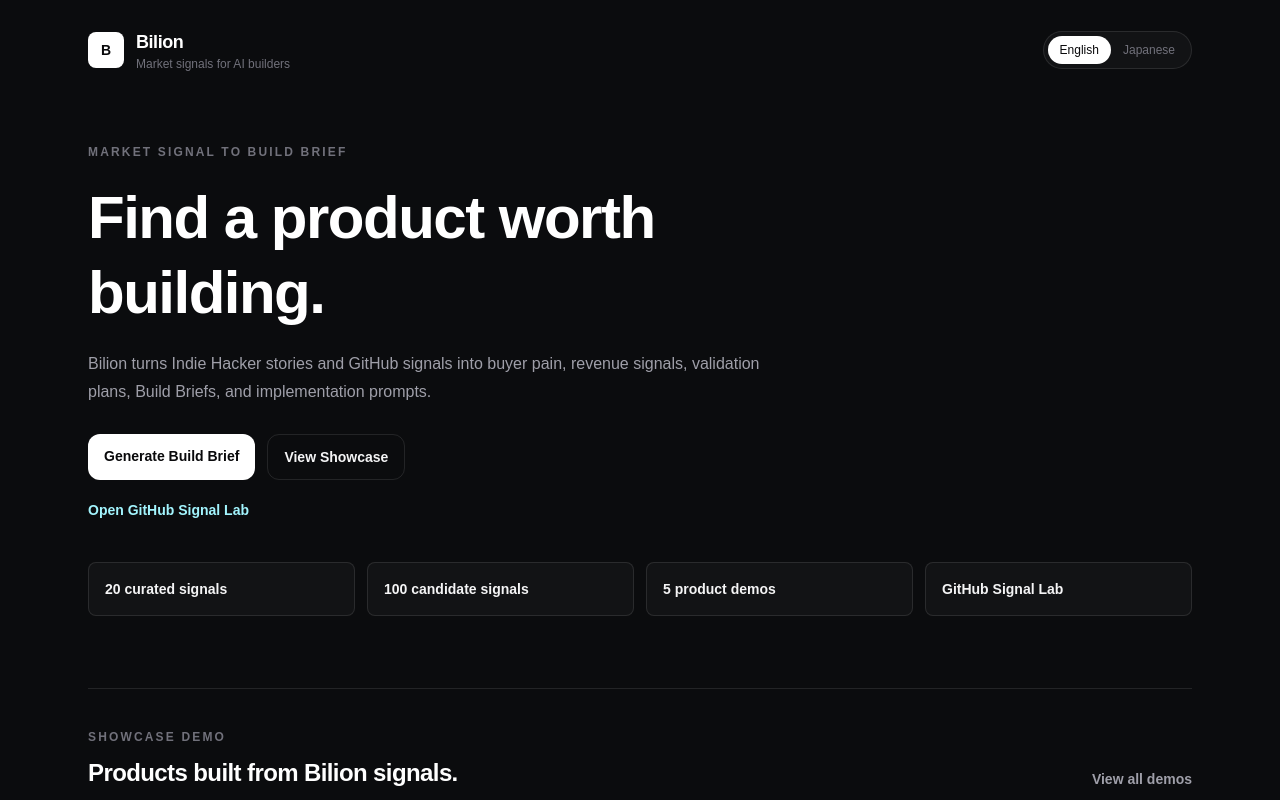
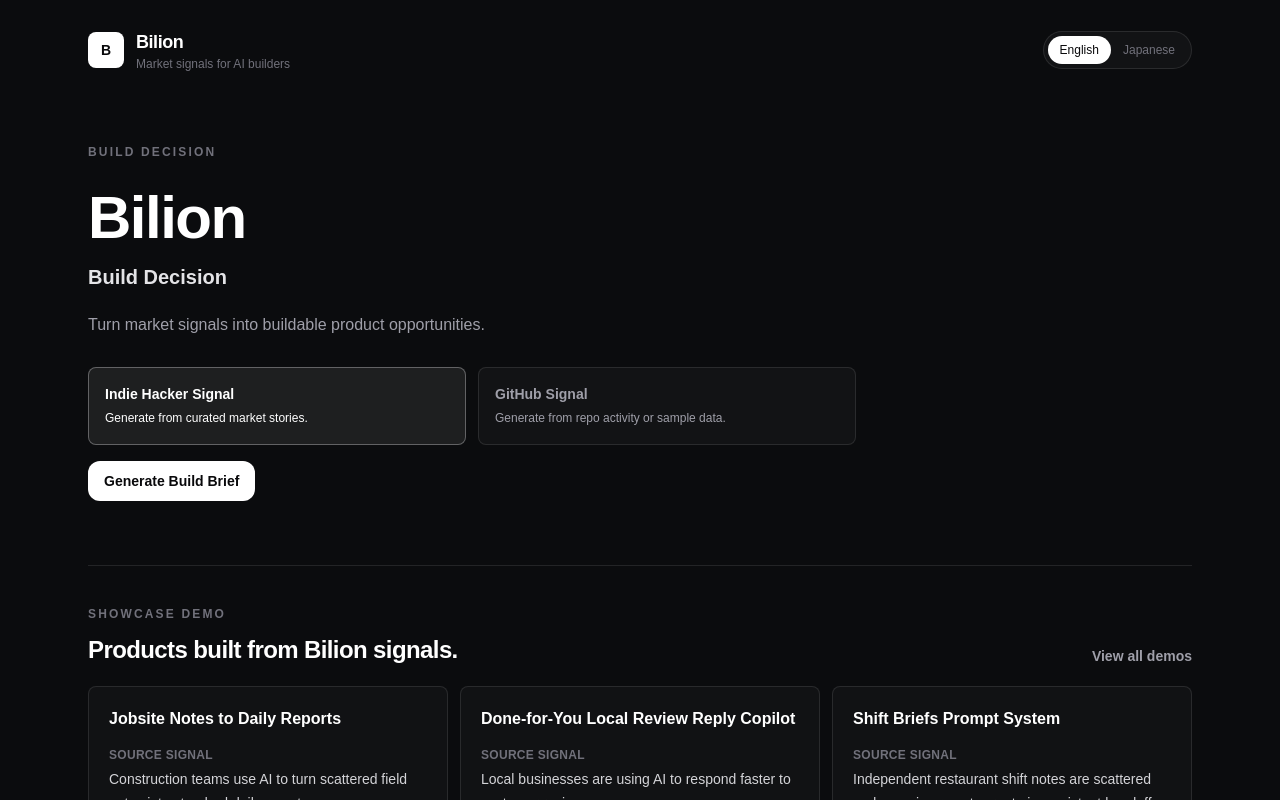
Before and after one commit to rireme33/bilion, a Next.js app: page / in a window 1280 px wide. Shown: the top 800 px of the page. Built offline with nearby package versions, Linux system fonts and the light colour scheme.

Commit message:
Simplify Bilion v1 main flow and inline showcase

```diff
--- a/app/app/BilionAppClient.tsx
+++ b/app/app/BilionAppClient.tsx
@@ -54,6 +54,8 @@
 type BilionAppClientProps = {
   hasFounderAccess: boolean;
 };
+
+type SourceMode = "indie" | "github";
 
 type SavedSignal = {
   id: string;
@@ -110,6 +112,8 @@
 const FREE_GENERATION_LIMIT = 3;
 const FREE_USAGE_STORAGE_KEY_EN = "bilion_free_generation_count_en";
 const MAX_SAVED_SIGNALS = 10;
+const GITHUB_SAMPLE_ACTIVITY =
+  "Repo: open-analytics/warehouse-dashboard. 8.4k stars, +420 this month. Repeated issues ask for setup help around environment variables, warehouse permissions, first dashboard import, and missing onboarding docs. Maintainers answer duplicate setup questions every week. Consultants mention trial users dropping before first dashboard.";
 
 const masterPromptAngles = [
   {
@@ -1525,6 +1529,103 @@
 Unlock Founder Access for the full Build Brief and long Implementation Prompt.`;
 }
 
+function buildGitHubSignalFromInput(input: string): BuildSignal {
+  const sourceText = input.trim() || GITHUB_SAMPLE_ACTIVITY;
+  const compactText = sourceText.replace(/\s+/g, " ").trim();
+  const repoMatch =
+    compactText.match(/https?:\/\/github\.com\/[^\s)]+/i) ||
+    compactText.match(/Repo:\s*([^.;\n]+)/i);
+  const repoName = repoMatch?.[1] || repoMatch?.[0] || "sample GitHub repo activity";
+  const hasIntegrationSignal = /integration|sync|oauth|calendar|api/i.test(compactText);
+  const hasPrSignal = /\bpr\b|pull request|review|diff|patch/i.test(compactText);
+  const buyer = hasPrSignal
+    ? "Maintainers of fast-moving developer tools"
+    : hasIntegrationSignal
+      ? "Solo SaaS teams and implementation consultants"
+      : "Builders, maintainers, and consultants working around the repo";
+  const pain = hasPrSignal
+    ? "Large or AI-generated PRs create review bottlenecks, unclear risk, and repeated maintainer follow-up."
+    : hasIntegrationSignal
+      ? "Users like the core tool but lose workflow value when missing integrations force manual copy-paste work."
+      : "Users repeatedly hit the same setup or workflow friction, while maintainers answer the same questions manually.";
+  const whatYouCanBuild = hasPrSignal
+    ? "A PR risk brief generator that summarizes touched modules, risks, test needs, and reviewer next actions."
+    : hasIntegrationSignal
+      ? "A narrow workflow sync helper that turns missing integration requests into productized setup guidance."
+      : "A repo setup copilot that turns repeated issue pain into checklists, templates, and support-ready answers.";
+
+  return {
+    id: `github-signal-${Date.now()}`,
+    latestSignal: compactText,
+    sourceTitle: `GitHub signal: ${repoName}`,
+    sourceUrl: repoName.startsWith("http") ? repoName : "",
+    sourceType: "GitHub Signal Lab",
+    sourceNote:
+      "Manual GitHub repo activity signal using stars, repeated issues, PR friction, integration requests, and user comments.",
+    buyer,
+    pain,
+    whyNow:
+      "Open-source activity exposes repeated workflow pain before a polished product exists, making it useful for fast validation.",
+    whatYouCanBuild,
+    coreFeatures: [
+      "Paste repo activity or issue notes",
+      "Classify the repeated pain",
+      "Generate buyer-ready product opportunity",
+      "Create validation outreach",
+      "Save and copy the Build Brief",
+    ],
+    comparablePrice:
+      "Start with $19 one-time for a repo-specific pack, $49/month for a workflow helper, or $299 setup for implementation help.",
+    buildSteps: [
+      "Create local mock records for repo activity, issues, PRs, comments, and generated briefs.",
+      "Build a paste-in GitHub activity input with sample buttons.",
+      "Generate Repo Signal, Buyer, Pain, Revenue Signal, Product Opportunity, Distribution, and 48h Validation sections.",
+      "Add saved Build Brief records using local React state.",
+      "Add copy/export buttons for the Build Brief and Implementation Prompt.",
+    ],
+    patternMatches: [
+      "GitHub activity",
+      "Open-source support",
+      "Developer tools",
+      "Implementation services",
+    ],
+    codeXPrompt: `Build a standalone new web app from scratch.
+
+Product:
+GitHub Signal Build Brief Console
+
+Goal:
+Help builders turn pasted GitHub repo activity, repeated issues, PR friction, integration requests, and user comments into a product opportunity, Build Brief, and Implementation Prompt.
+
+Target user:
+Builders, maintainers, consultants, and AI product operators looking for real market pain inside public repo activity.
+
+Core workflow:
+1. The user pastes GitHub repo activity or selects the included sample.
+2. The app classifies the signal type.
+3. The app extracts buyer, pain, revenue signal, distribution channel, product opportunity, and price.
+4. The app generates a 48h validation plan and a full Build Brief.
+5. The user saves the brief and copies the Implementation Prompt.
+
+Technical requirements:
+- Use Next.js and React.
+- Use mock data only.
+- Use local React state only.
+- Do not add authentication.
+- Do not add payments.
+- Do not add a database.
+- Do not use external APIs.
+- Do not require environment variables.
+
+Acceptance criteria:
+- The app loads successfully.
+- Sample GitHub activity generates immediately.
+- Pasted GitHub activity generates a product opportunity.
+- Build Brief and Implementation Prompt are copyable.
+- Saved records stay in local state for the demo.`,
+  };
+}
+
 function buildSavedSignal(result: ApiResult): SavedSignal {
   return {
     id:
@@ -1625,6 +1726,15 @@
   }
 }
 
+function getLocalDateKey() {
+  const today = new Date();
+  const year = today.getFullYear();
+  const month = String(today.getMonth() + 1).padStart(2, "0");
+  const day = String(today.getDate()).padStart(2, "0");
+
+  return `${year}-${month}-${day}`;
+}
+
 function readFreeUsageCount() {
   try {
     const raw = window.localStorage.getItem(FREE_USAGE_STORAGE_KEY_EN);
@@ -1633,7 +1743,11 @@
       return 0;
     }
 
-    const parsed = JSON.parse(raw) as { count?: number };
+    const parsed = JSON.parse(raw) as { count?: number; date?: string };
+
+    if (parsed.date !== getLocalDateKey()) {
+      return 0;
+    }
 
     return Math.max(0, Math.min(FREE_GENERATION_LIMIT, Number(parsed.count) || 0));
   } catch {
@@ -1646,6 +1760,7 @@
     window.localStorage.setItem(
       FREE_USAGE_STORAGE_KEY_EN,
       JSON.stringify({
+        date: getLocalDateKey(),
         count: Math.max(0, Math.min(FREE_GENERATION_LIMIT, count)),
       }),
     );
@@ -1668,6 +1783,8 @@
   const [masterPrompt, setMasterPrompt] = useState<MasterPrompt | null>(null);
   const [masterPromptAngleIndex, setMasterPromptAngleIndex] = useState(0);
   const [freeUsageCount, setFreeUsageCount] = useState(0);
+  const [sourceMode, setSourceMode] = useState<SourceMode>("indie");
+  const [githubInput, setGithubInput] = useState("");
   const freeRunsRemaining = hasFounderAccess
     ? Infinity
     : Math.max(0, FREE_GENERATION_LIMIT - freeUsageCount);
@@ -1677,6 +1794,11 @@
     const loadSavedSignals = window.setTimeout(() => {
       setSavedSignals(readSavedSignals());
       setFreeUsageCount(readFreeUsageCount());
+
+      const source = new URLSearchParams(window.location.search).get("source");
+      if (source === "github") {
+        setSourceMode("github");
+      }
     }, 0);
 
     return () => window.clearTimeout(loadSavedSignals);
@@ -1718,11 +1840,14 @@
     setLoading(true);
     setError("");
     const nextIndexes = getSeededPromptIndexes(masterPrompt?.promptTitle);
-    const nextSignal = buildSignals[nextIndexes.signalIndex];
+    const nextSignal =
+      sourceMode === "github"
+        ? buildGitHubSignalFromInput(githubInput)
+        : buildSignals[nextIndexes.signalIndex];
     const nextResult = buildResult(nextSignal);
     const builtMaster = buildMasterPrompt(nextSignal, nextIndexes.angleIndex);
 
-    setSignalIndex(nextIndexes.signalIndex);
+    setSignalIndex(sourceMode === "github" ? 0 : nextIndexes.signalIndex);
     setMasterPromptAngleIndex(nextIndexes.angleIndex);
     setResult(nextResult);
     setMasterPrompt(builtMaster);
@@ -1878,7 +2003,7 @@
             <p className="mt-2 text-xs leading-5 text-zinc-500">
               {hasFounderAccess
                 ? "Unlimited Build Briefs unlocked."
-                : `Free generations used: ${freeUsageCount} / ${FREE_GENERATION_LIMIT}. Founder Access unlocks unlimited generation.`}
+                : `Free generations today: ${freeUsageCount} / ${FREE_GENERATION_LIMIT}. Founder Access unlocks unlimited generation.`}
             </p>
           </div>
         </aside>
@@ -1886,20 +2011,19 @@
         <section className="p-4 md:p-8">
           <header className="mb-8">
             <div className="flex items-center justify-between gap-4">
-              <div className="inline-flex rounded-full border border-white/10 bg-white/[0.04] px-3 py-1 text-xs font-bold uppercase tracking-wide text-zinc-300">
-                Build Intelligence
-              </div>
+              <div />
               <LanguageSwitch />
             </div>
 
             <h1 className="mt-4 max-w-4xl text-4xl font-black tracking-tight md:text-6xl">
-              Find your next buildable product.
+              Bilion
             </h1>
+            <div className="mt-2 text-xl font-bold text-zinc-200">
+              Build Decision
+            </div>
 
             <p className="mt-4 max-w-2xl text-base leading-7 text-zinc-400">
-              Bilion turns Indie Hacker stories and GitHub signals into Market
-              Signals, Product Opportunities, buyer pain, revenue signals, 48h
-              validation plans, Build Briefs, and Implementation Prompts.
+              Turn market signals into buildable product opportunities.
             </p>
           </header>
 
@@ -1909,8 +2033,57 @@
                 Generate a Build Brief
               </h2>
               <p className="mt-3 max-w-xl text-sm leading-6 text-zinc-400">
-                Free generations used: {freeUsageCount} / {FREE_GENERATION_LIMIT}. Free users get 3 total Build Brief generations. Founder and paid users get unlimited generations.
+                Free generations today: {freeUsageCount} / {FREE_GENERATION_LIMIT}. Founder and paid users get unlimited generations.
               </p>
+
+              <div className="mt-6 grid gap-3 sm:grid-cols-2">
+                <button
+                  type="button"
+                  onClick={() => setSourceMode("indie")}
+                  className={[
+                    "rounded-2xl border px-4 py-4 text-left transition",
+                    sourceMode === "indie"
+                      ? "border-white/30 bg-white/[0.08] text-white"
+                      : "border-white/10 bg-black/30 text-zinc-400 hover:bg-white/[0.04]",
+                  ].join(" ")}
+                >
+                  <span className="block text-sm font-bold">Indie Hacker Signal</span>
+                  <span className="mt-1 block text-xs leading-5">
+                    Use the existing curated signal engine.
+                  </span>
+                </button>
+                <button
+                  type="button"
+                  onClick={() => setSourceMode("github")}
+                  className={[
+                    "rounded-2xl border px-4 py-4 text-left transition",
+                    sourceMode === "github"
+                      ? "border-white/30 bg-white/[0.08] text-white"
+                      : "border-white/10 bg-black/30 text-zinc-400 hover:bg-white/[0.04]",
+                  ].join(" ")}
+                >
+                  <span className="block text-sm font-bold">GitHub Signal</span>
+                  <span className="mt-1 block text-xs leading-5">
+                    Paste activity or use the sample signal.
+                  </span>
+                </button>
+              </div>
+
+              {sourceMode === "github" && (
+                <label className="mt-5 block">
+                  <span className="text-xs font-bold uppercase tracking-wide text-zinc-500">
+                    GitHub repo/activity text
+                  </span>
+                  <textarea
+                    value={githubInput}
+                    onChange={(event) => setGithubInput(event.target.value)}
+                    placeholder={GITHUB_SAMPLE_ACTIVITY}
+                    rows={5}
+                    className="mt-2 w-full resize-y rounded-2xl border border-white/10 bg-black/40 px-4 py-3 text-sm leading-6 text-white outline-none ring-white/10 placeholder:text-zinc-600 focus:ring-2"
+                  />
+                </label>
+              )}
+
               <button
                 onClick={generateIdea}
                 disabled={loading || !canGenerate}
@@ -1921,24 +2094,24 @@
               {!canGenerate && (
                 <div className="mt-5 rounded-2xl border border-yellow-400/20 bg-yellow-400/[0.04] p-5">
                   <h3 className="text-lg font-black text-yellow-100">
-                    You&apos;ve used your 3 free build signals.
+                    You&apos;ve used your 3 free build signals today.
                   </h3>
                   <p className="mt-2 text-sm leading-6 text-zinc-400">
-                    Free users get 3 total Build Brief generations. Founder Access unlocks unlimited Build Briefs, Implementation Prompts, saved signals, and copy actions.
+                    Founder Access unlocks unlimited Build Briefs, Implementation Prompts, saved signals, and copy actions.
                   </p>
                   {CHECKOUT_URL ? (
                     <a
                       href={CHECKOUT_URL}
                       className="mt-4 inline-flex rounded-2xl bg-white px-5 py-3 text-sm font-bold text-black transition hover:bg-zinc-200"
                     >
-                      Unlock unlimited Build Briefs - $19
+                      Unlock unlimited Build Briefs — $19
                     </a>
                   ) : (
                     <a
                       href="/founder"
                       className="mt-4 inline-flex rounded-2xl bg-white px-5 py-3 text-sm font-bold text-black transition hover:bg-zinc-200"
                     >
-                      Unlock unlimited Build Briefs - $19
+                      Unlock unlimited Build Briefs — $19
                     </a>
                   )}
                 </div>
@@ -1993,7 +2166,7 @@
                     <p className="mt-3 max-w-2xl text-sm leading-6 text-zinc-400">
                       {hasFounderAccess
                         ? "Paid users can copy the full Implementation Prompt and generate additional commercial angles."
-                        : `Free generations used: ${freeUsageCount} / ${FREE_GENERATION_LIMIT}. Free users get 3 total Build Brief generations. Founder Access unlocks unlimited generation.`}
+                        : `Free generations today: ${freeUsageCount} / ${FREE_GENERATION_LIMIT}. Founder Access unlocks unlimited generation.`}
                     </p>
                   </div>
 
@@ -2024,24 +2197,24 @@
                     Founder/Paid Access
                   </div>
                   <h2 className="mt-4 text-3xl font-black tracking-tight">
-                    You&apos;ve used your 3 free build signals.
+                    You&apos;ve used your 3 free build signals today.
                   </h2>
                   <p className="mt-3 max-w-2xl text-sm leading-6 text-zinc-400">
-                    Free users get 3 total Build Brief generations. Founder Access unlocks unlimited Build Briefs, Implementation Prompts, saved signals, and copy actions.
+                    Founder Access unlocks unlimited Build Briefs, Implementation Prompts, saved signals, and copy actions.
                   </p>
                   {CHECKOUT_URL ? (
                     <a
                       href={CHECKOUT_URL}
                       className="mt-5 inline-flex rounded-2xl bg-white px-5 py-3 text-sm font-bold text-black transition hover:bg-zinc-200"
                     >
-                      Unlock unlimited Build Briefs - $19
+                      Unlock unlimited Build Briefs — $19
                     </a>
                   ) : (
                     <a
                       href="/founder"
                       className="mt-5 inline-flex rounded-2xl bg-white px-5 py-3 text-sm font-bold text-black transition hover:bg-zinc-200"
                     >
-                      Unlock unlimited Build Briefs - $19
+                      Unlock unlimited Build Briefs — $19
                     </a>
                   )}
                 </section>
@@ -2320,11 +2493,11 @@
       <div className="flex flex-col gap-2 sm:flex-row sm:items-end sm:justify-between">
         <div>
           <h2 className="text-2xl font-black tracking-tight">
-            Saved Build Signals
+            Past Prompts
           </h2>
           <p className="mt-2 text-sm leading-6 text-zinc-500">
-            Your latest 10 generated build signals and commercial angle
-            previews are saved in this browser.
+            Your latest 3 saved Build Briefs are shown here. Saved Signals still keep
+            up to 10 records in this browser.
           </p>
         </div>
         <div className="text-xs font-bold uppercase tracking-wide text-zinc-500">
@@ -2338,7 +2511,7 @@
         </p>
       ) : (
         <div className="mt-6 grid gap-3">
-          {savedSignals.map((signal) => (
+          {savedSignals.slice(0, 3).map((signal) => (
             <article
               key={signal.id}
               className="rounded-2xl border border-white/10 bg-black/40 p-4"
--- a/app/page.tsx
+++ b/app/page.tsx
@@ -1,11 +1,7 @@
+"use client";
+
 import Link from "next/link";
-
-const proofItems = [
-  "20 curated signals",
-  "100 candidate signals",
-  "5 product demos",
-  "GitHub Signal Lab",
-];
+import { useState } from "react";
 
 const showcasePreview = [
   {
@@ -69,6 +65,8 @@
   );
 }
 
+type SourceMode = "indie" | "github";
+
 function ShowcaseCard({ item }: { item: (typeof showcasePreview)[number] }) {
   return (
     <article className="rounded-lg border border-white/10 bg-[#111214] p-5">
@@ -106,6 +104,8 @@
 }
 
 export default function HomePage() {
+  const [sourceMode, setSourceMode] = useState<SourceMode>("indie");
+
   return (
     <main className="min-h-screen bg-[#0b0c0e] text-white">
       <section className="mx-auto max-w-6xl px-5 py-5 sm:px-6 md:py-7">
@@ -127,35 +127,48 @@
         <section className="py-14 md:py-18">
           <div className="max-w-3xl">
             <div className="text-xs font-semibold uppercase tracking-[0.18em] text-zinc-500">
-              Market Signal to Build Brief
+              Build Decision
             </div>
             <h1 className="mt-5 text-4xl font-semibold leading-tight tracking-tight md:text-6xl">
-              Find a product worth building.
+              Bilion
             </h1>
+            <div className="mt-2 text-xl font-semibold text-zinc-200">Build Decision</div>
             <p className="mt-5 max-w-2xl text-base leading-7 text-zinc-400">
-              Bilion turns Indie Hacker stories and GitHub signals into buyer pain, revenue
-              signals, validation plans, Build Briefs, and implementation prompts.
+              Turn market signals into buildable product opportunities.
             </p>
-            <div className="mt-7 flex flex-col gap-3 sm:flex-row">
-              <ButtonLink href="/app">Generate Build Brief</ButtonLink>
-              <ButtonLink href="/showcase" variant="secondary">
-                View Showcase
-              </ButtonLink>
+
+            <div className="mt-7 grid gap-3 sm:grid-cols-2">
+              <button
+                type="button"
+                onClick={() => setSourceMode("indie")}
+                className={[
+                  "rounded-lg border px-4 py-4 text-left transition",
+                  sourceMode === "indie"
+                    ? "border-white/30 bg-white/[0.08] text-white"
+                    : "border-white/10 bg-white/[0.03] text-zinc-400 hover:bg-white/[0.04]",
+                ].join(" ")}
+              >
+                <span className="block text-sm font-semibold">Indie Hacker Signal</span>
+                <span className="mt-1 block text-xs leading-5">Generate from curated market stories.</span>
+              </button>
+              <button
+                type="button"
+                onClick={() => setSourceMode("github")}
+                className={[
+                  "rounded-lg border px-4 py-4 text-left transition",
+                  sourceMode === "github"
+                    ? "border-white/30 bg-white/[0.08] text-white"
+                    : "border-white/10 bg-white/[0.03] text-zinc-400 hover:bg-white/[0.04]",
+                ].join(" ")}
+              >
+                <span className="block text-sm font-semibold">GitHub Signal</span>
+                <span className="mt-1 block text-xs leading-5">Generate from repo activity or sample data.</span>
+              </button>
             </div>
-            <Link
-              href="/github-signal-lab"
-              className="mt-5 inline-flex text-sm font-semibold text-cyan-200 transition hover:text-cyan-100"
-            >
-              Open GitHub Signal Lab
-            </Link>
-          </div>
 
-          <div className="mt-10 grid gap-3 sm:grid-cols-2 lg:grid-cols-4">
-            {proofItems.map((item) => (
-              <div key={item} className="rounded-lg border border-white/10 bg-white/[0.03] p-4">
-                <div className="text-sm font-semibold text-zinc-100">{item}</div>
-              </div>
-            ))}
+            <div className="mt-6 max-w-sm">
+              <ButtonLink href={`/app?source=${sourceMode}`}>Generate Build Brief</ButtonLink>
+            </div>
           </div>
         </section>
 
@@ -191,7 +204,7 @@
                   Three free generations. Unlimited with Founder Access.
                 </h2>
                 <p className="mt-3 max-w-2xl text-sm leading-6 text-zinc-500">
-                  Free users can generate 3 total Build Briefs. Founder and paid users get unlimited
+                  Free users can generate 3 Build Briefs per calendar day. Founder and paid users get unlimited
                   Market Signal, Product Opportunity, Build Brief, and Implementation Prompt output.
                 </p>
               </div>
--- a/app/showcase/page.tsx
+++ b/app/showcase/page.tsx
@@ -1,4 +1,5 @@
 import Link from "next/link";
+import Image from "next/image";
 
 type ShowcaseItem = {
   name: string;
@@ -123,9 +124,11 @@
 
   return (
     <div className={`overflow-hidden rounded-lg border border-white/10 bg-[#070a12] ${large ? "p-3" : "p-2"}`}>
-      <img
+      <Image
         src={item.thumbnail}
         alt={`${item.name} product screenshot`}
+        width={1200}
+        height={675}
         className="aspect-video w-full rounded-md object-cover"
       />
     </div>
```
